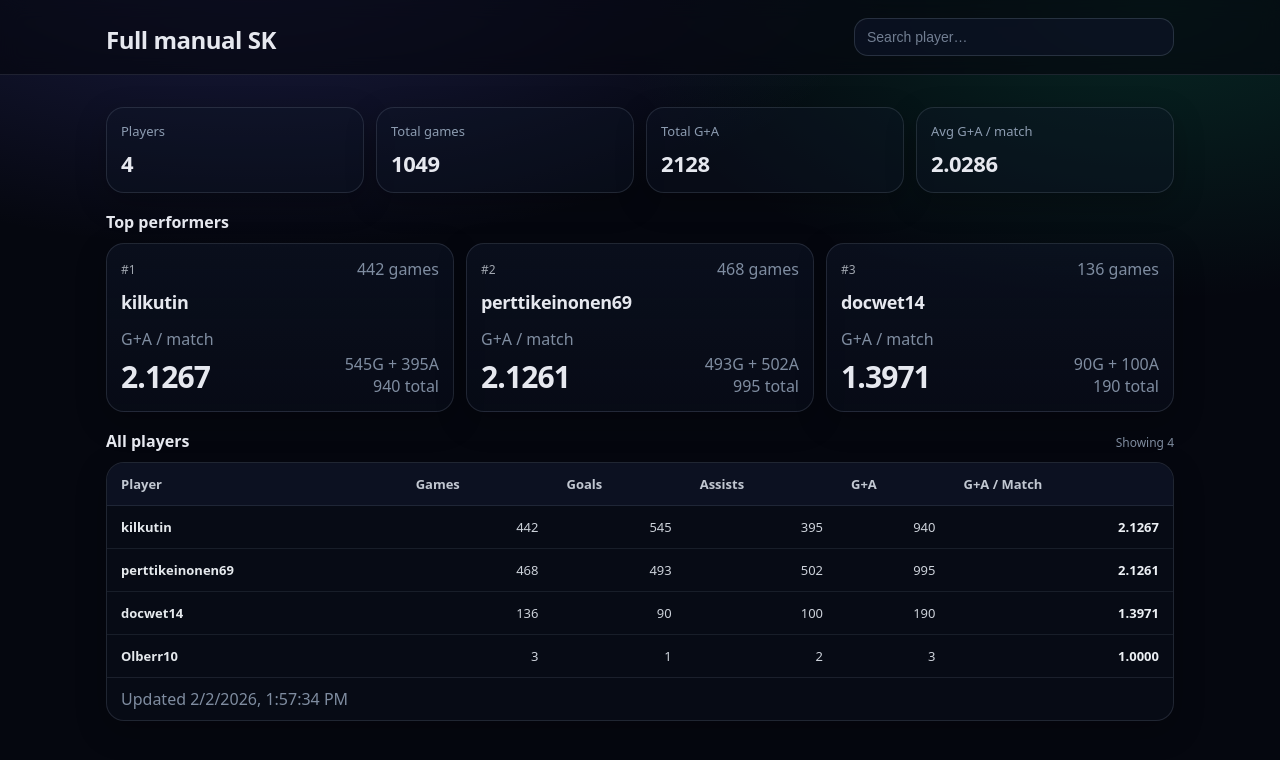
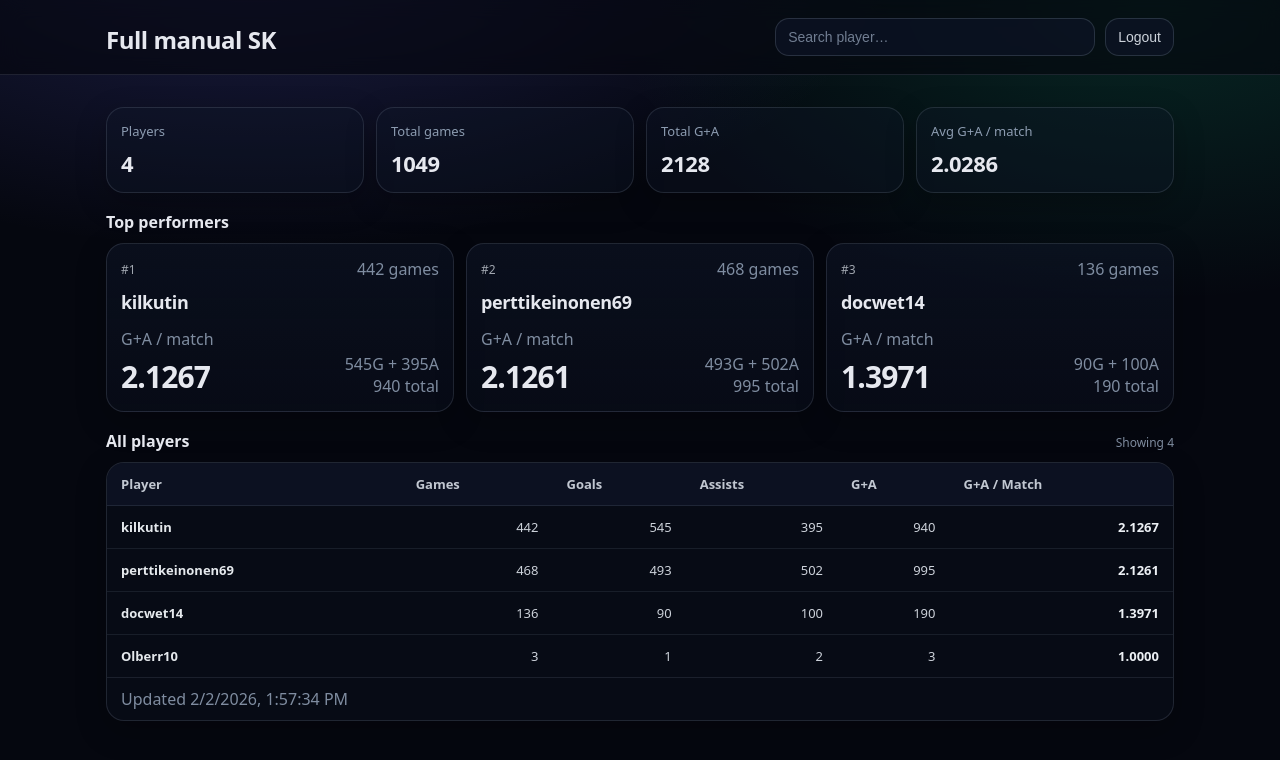
Before and after one commit to joonanton14/FullmanualSK, a Next.js app: page / in a window 1280 px wide. Shown: the top 760 px of the page. Built offline with nearby package versions, Linux system fonts and the light colour scheme.

Commit message:
added log out button

```diff
--- a/src/app/page.module.css
+++ b/src/app/page.module.css
@@ -324,3 +324,25 @@
   border-radius: 12px;
   background: rgba(148, 163, 184, 0.18);
 }
+
+.logoutButton {
+  display: inline-flex;
+  align-items: center;
+  justify-content: center;
+  border-radius: 14px;
+  border: 1px solid rgba(148, 163, 184, 0.22);
+  background: rgba(15, 23, 42, 0.55);
+  padding: 10px 12px;
+  color: rgba(226, 232, 240, 0.9);
+  text-decoration: none;
+  font-size: 14px;
+  cursor: pointer;
+}
+
+.logoutButton:hover {
+  border-color: rgba(148, 163, 184, 0.45);
+}
+
+.logoutButton:active {
+  transform: translateY(1px);
+}
--- a/src/app/page.tsx
+++ b/src/app/page.tsx
@@ -32,6 +32,14 @@ export default function Page() {
   const [loading, setLoading] = useState<boolean>(true);
   const [query, setQuery] = useState<string>("");
 
+  async function logout() {
+  try {
+    await fetch("/api/logout", { method: "POST" });
+  } finally {
+    // go to login page after clearing cookie
+    window.location.href = "/login";
+  }
+  }
   useEffect(() => {
     let alive = true;
     setLoading(true);
@@ -96,6 +104,9 @@ export default function Page() {
                   className={styles.search}
                 />
               </div>
+              <button className={styles.logoutButton} onClick={logout}>
+                Logout
+              </button>
             </div>
           </div>
         </div>
```
